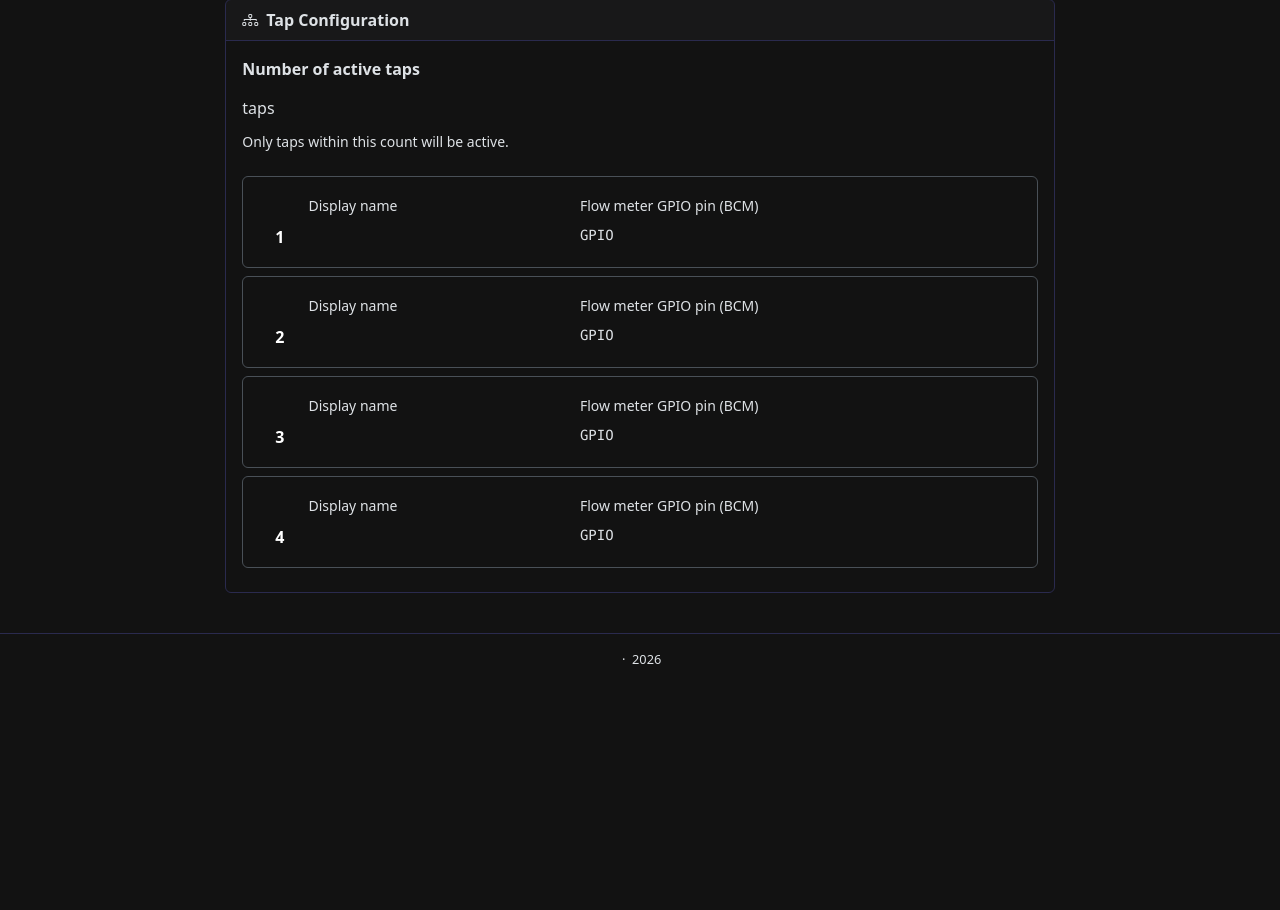
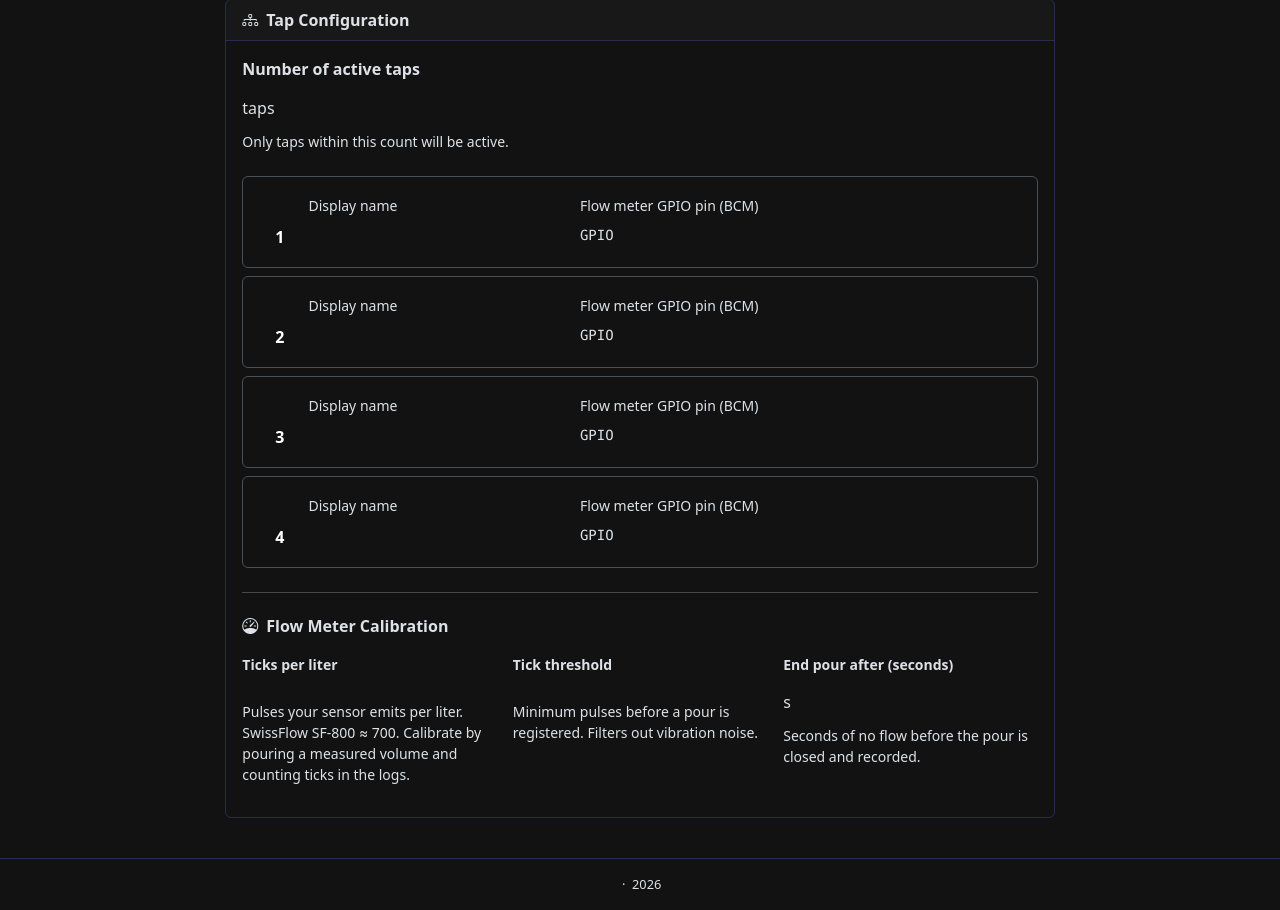
Before and after one commit to Namoh21/SmartKegerator, a FastAPI app: template src/web/templates/settings.html in a window 1280 px wide. Shown: the part 144-1054 px from the top of the page. Before the commit the page ends 808 px from the top, so only its background shows below. Run offline with FastAPI, Linux system fonts and the light colour scheme; the template is opened without the code that fills it, so the values that code supplies are empty; parts of the project's set-up code (start-up, migrations or seed data) failed here and were passed over; some libraries are stand-ins or nearby versions.

Commit message:
feat: flow meter calibration in web UI (Settings → Taps)
Added ticks_per_liter, tick_threshold, and end_pour_seconds to the
Taps settings card so they can be adjusted without editing config.yaml.

- settings.py: settings_save_taps() accepts three new form fields,
  writes them to hardware section of config.yaml
- settings.html: Flow Meter Calibration section below the tap rows
  with labeled number inputs, help text for each field, and read-only
  view for non-admins

Co-Authored-By: Claude Sonnet 4.6 <noreply@anthropic.com>

```diff
--- a/src/web/templates/settings.html
+++ b/src/web/templates/settings.html
@@ -212,6 +212,50 @@
                 </div>
               </div>
               {% endfor %}
+
+              <!-- Flow meter calibration -->
+              {% set hw = yaml_config.get('hardware', {}) %}
+              <hr class="my-4">
+              <h6 class="fw-semibold mb-3"><i class="bi bi-speedometer me-2"></i>Flow Meter Calibration</h6>
+              <div class="row g-3 mb-3">
+                <div class="col-sm-4">
+                  <label class="form-label small fw-semibold">Ticks per liter</label>
+                  {% if is_admin %}
+                  <input type="number" class="form-control" name="ticks_per_liter"
+                         value="{{ hw.get('ticks_per_liter', 700) }}" min="1" step="1">
+                  {% else %}
+                  <p class="form-control-plaintext">{{ hw.get('ticks_per_liter', 700) }}</p>
+                  {% endif %}
+                  <div class="form-text text-muted">
+                    Pulses your sensor emits per liter. SwissFlow SF-800 ≈ 700.
+                    Calibrate by pouring a measured volume and counting ticks in the logs.
+                  </div>
+                </div>
+                <div class="col-sm-4">
+                  <label class="form-label small fw-semibold">Tick threshold</label>
+                  {% if is_admin %}
+                  <input type="number" class="form-control" name="tick_threshold"
+                         value="{{ hw.get('tick_threshold', 3) }}" min="1" step="1">
+                  {% else %}
+                  <p class="form-control-plaintext">{{ hw.get('tick_threshold', 3) }}</p>
+                  {% endif %}
+                  <div class="form-text text-muted">
+                    Minimum pulses before a pour is registered. Filters out vibration noise.
+                  </div>
+                </div>
+                <div class="col-sm-4">
+                  <label class="form-label small fw-semibold">End pour after (seconds)</label>
+                  {% if is_admin %}
+                  <input type="number" class="form-control" name="end_pour_seconds"
+                         value="{{ hw.get('end_pour_seconds', 5.0) }}" min="1" step="0.5">
+                  {% else %}
+                  <p class="form-control-plaintext">{{ hw.get('end_pour_seconds', 5.0) }} s</p>
+                  {% endif %}
+                  <div class="form-text text-muted">
+                    Seconds of no flow before the pour is closed and recorded.
+                  </div>
+                </div>
+              </div>
 
               {% if is_admin %}
               <button type="submit" class="btn btn-accent mt-2">
```
Also changed, not shown: src/web/routes/settings.py (+16 -9 lines).
